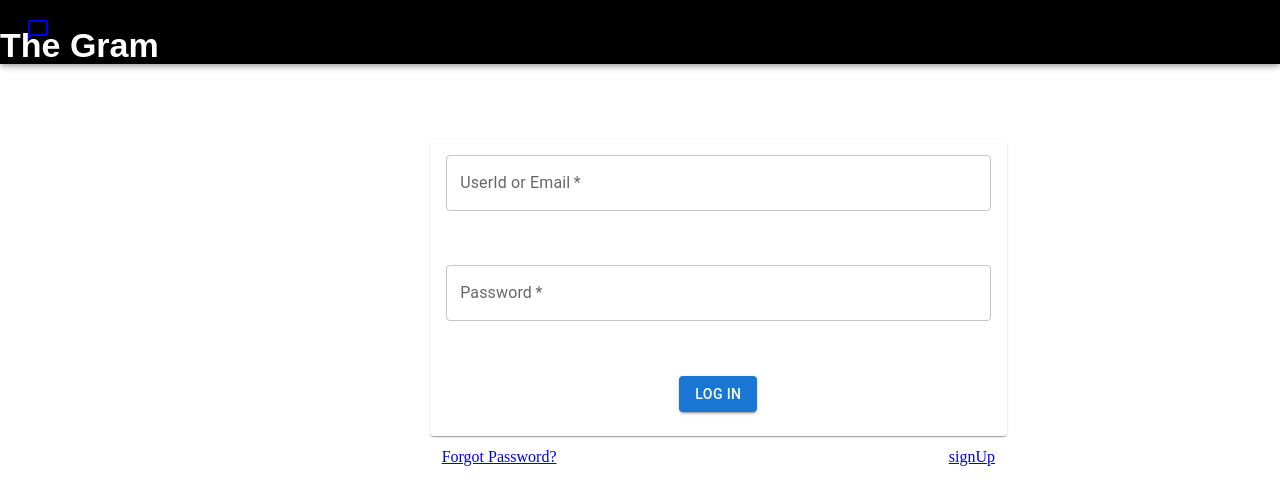
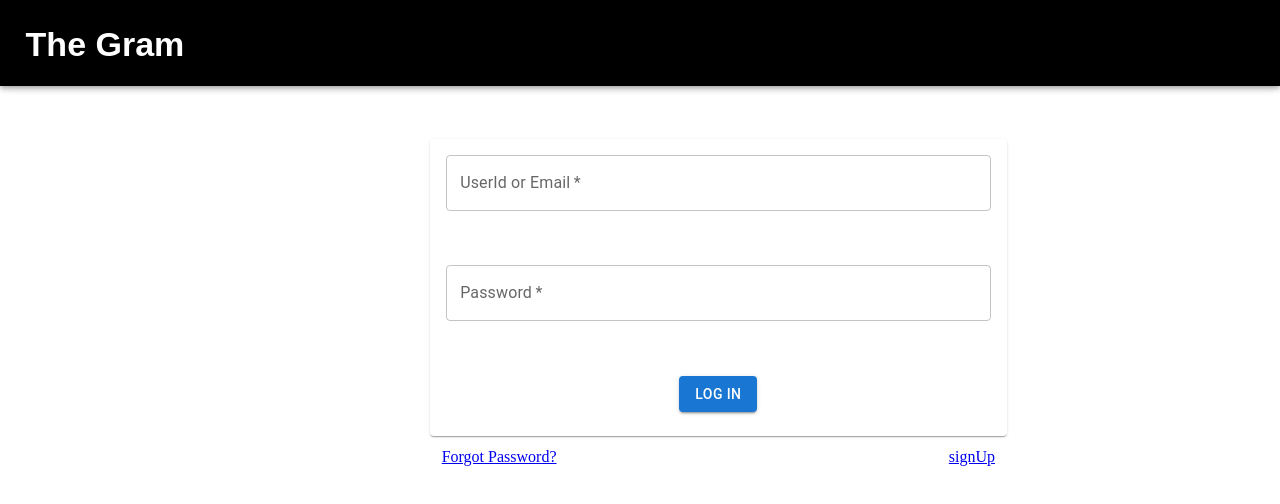
Before and after one commit to maahi-jain/The-Gram, a React (Create React App) app in the folder frontend/: page / in a window 1280 px wide. Shown: the top 504 px of the page. Built offline with nearby package versions, Linux system fonts and the light colour scheme.

Commit message:
comment chat

```diff
--- a/frontend/src/components/Header/index.js
+++ b/frontend/src/components/Header/index.js
@@ -7,10 +7,10 @@ import { Link } from "react-router-dom";
 const Header = () => {
     return <AppBar id="header">
         <Toolbar className="headerToolBar">
-            <h1 className="header">The Gram</h1>
-            <Link to="/chat">
+            <h1 className="heading">The Gram</h1>
+            {/* <Link to="/chat">
                 <ChatBubbleOutlineIcon />
-            </Link>
+            </Link> */}
         </Toolbar>
     </AppBar>
 }
--- a/frontend/src/components/Header/style.css
+++ b/frontend/src/components/Header/style.css
@@ -1,4 +1,4 @@
-h1.header {
+.heading {
   font-family: sans-serif;
   font-size: 34px;
   color: white;
```
